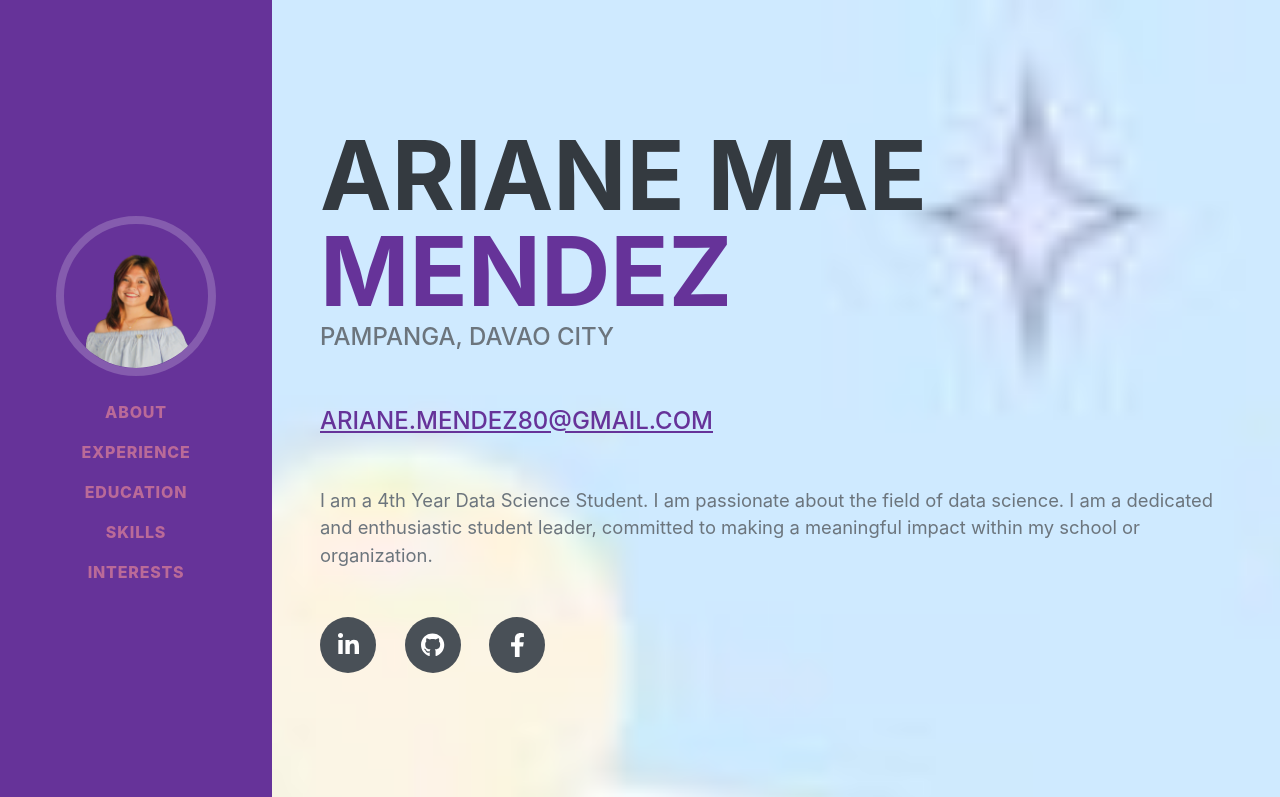
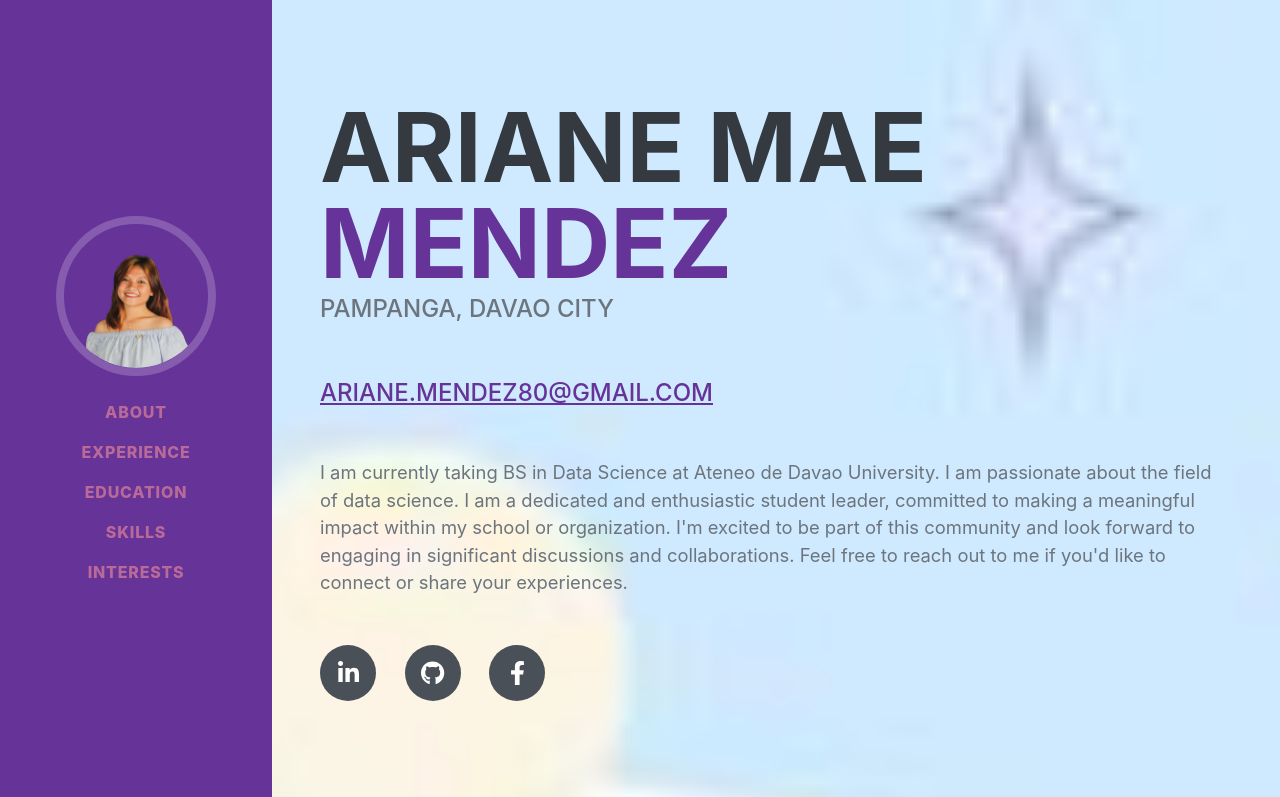
Before and after one commit to arianazinggg/amtmendez-github.io, a plain HTML site: page index.html in a window 1280 px wide. Shown: the top 797 px of the page. Drawn offline with nearby package versions, Linux system fonts and the light colour scheme; a script that the page names is missing; files whose address does not match are found by name; a web font is replaced by a local one.

Commit message:
description

```diff
--- a/index.html
+++ b/index.html
@@ -48,7 +48,9 @@
                     <div class="subheading mb-5">
                         <a href="ariane.mendez80@gmail.com">ariane.mendez80@gmail.com</a>
                     </div>
-                    <p class="lead mb-5">I am a 4th Year Data Science Student. I am passionate about the field of data science. I am a dedicated and enthusiastic student leader, committed to making a meaningful impact within my school or organization.</p>
+                    <p class="lead mb-5">I am currently taking BS in Data Science at Ateneo de Davao University. I am passionate about the field of data science.
+                        I am a dedicated and enthusiastic student leader, committed to making a meaningful impact within my school or organization.
+                        I'm excited to be part of this community and look forward to engaging in significant discussions and collaborations. Feel free to reach out to me if you'd like to connect or share your experiences.</p>
                     <div class="social-icons">
                         <a class="social-icon" href="https://www.linkedin.com/in/arianemaemendez/"><i class="fab fa-linkedin-in"></i></a>
                         <a class="social-icon" href="https://github.com/arianazinggg"><i class="fab fa-github"></i></a>
```
